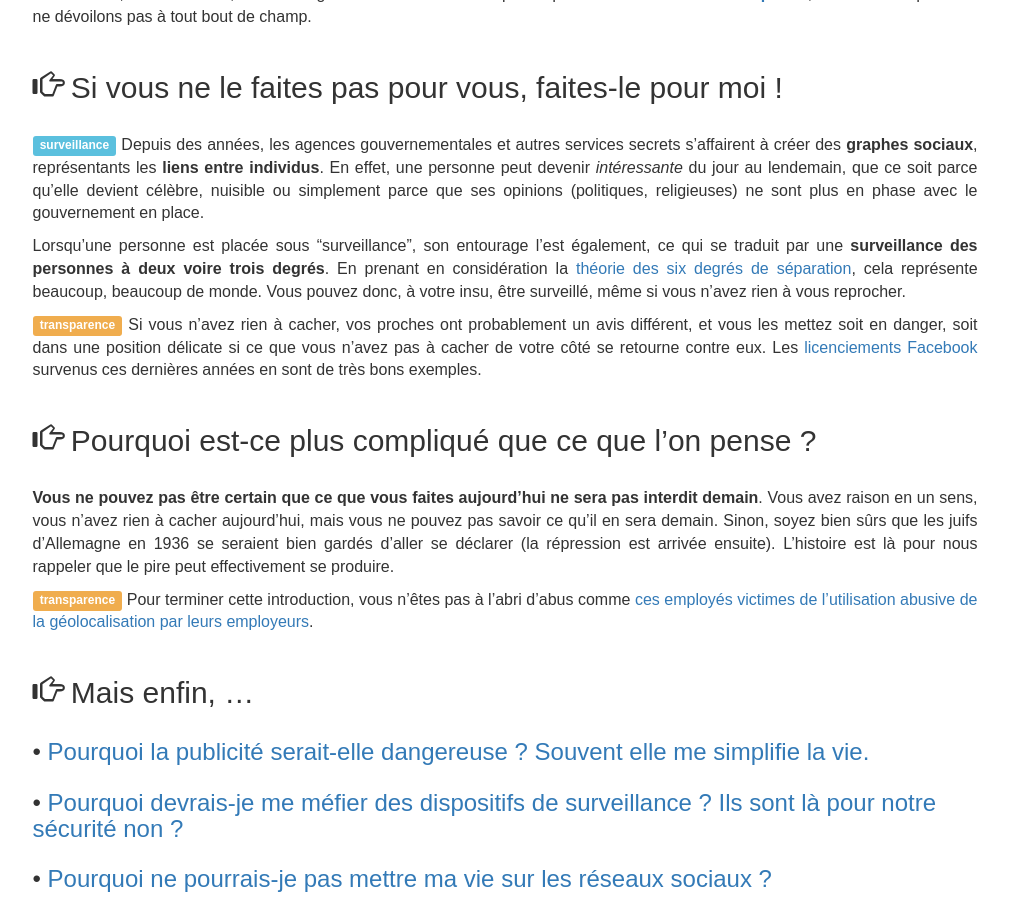
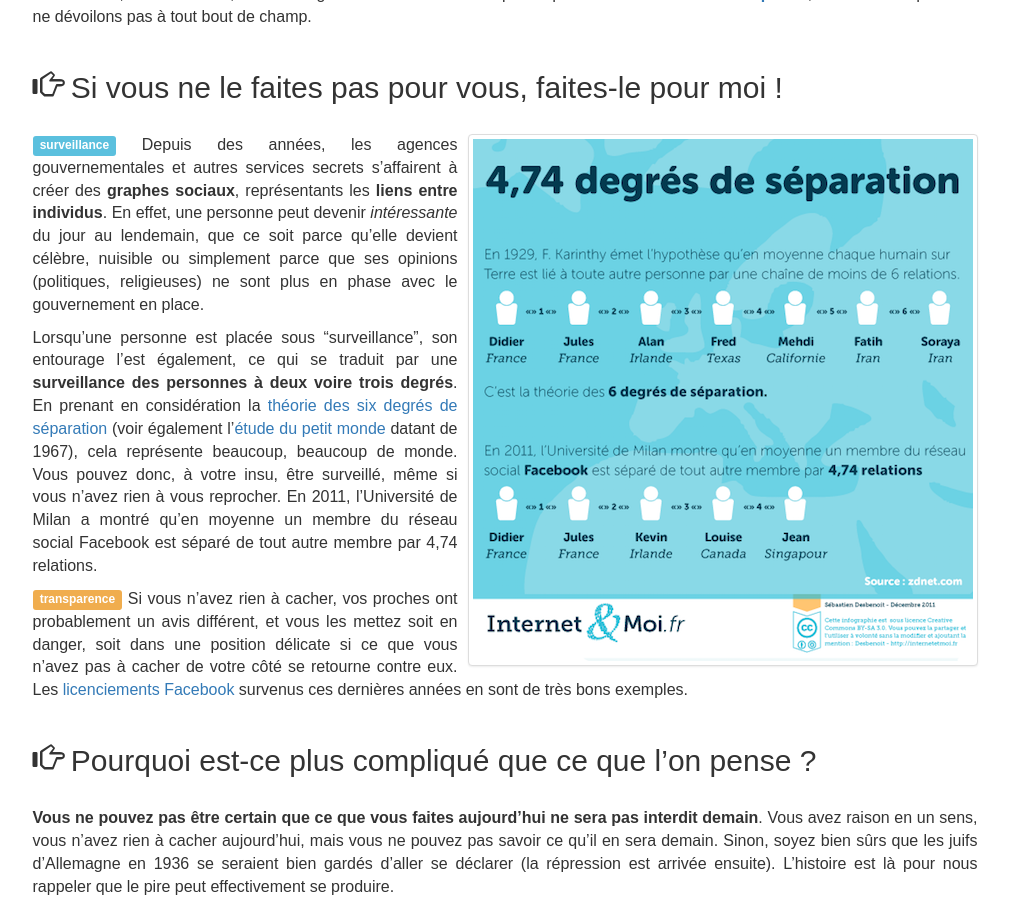
Before and after one commit to willdurand/jenairienacacher.fr, a Jekyll site: the page built from index.md, in a window 1280 px wide and 900 px high, scrolled down 328 px. Shown: the whole window, without its empty margins (135-1144 px from the left). Built offline with Jekyll 4.4.1, drawn with Linux system fonts in a browser that asks for light colours; some web fonts are replaced; Markdown is read by kramdown in place of the engine named in the settings; comment, search, counter and statistics services are not loaded.

Commit message:
add illustration from internetetmoi
See: http://internetetmoi.fr/blog/474-degres-de-separation/

```diff
--- a/_data/headlines.yml
+++ b/_data/headlines.yml
@@ -18,6 +18,7 @@
 -
     title: "Si vous ne le faites pas pour vous, faites-le pour moi !"
     content: >
+        <a href="http://internetetmoi.fr/blog/474-degres-de-separation/"><img src="/images/degres-sep.png" class="pull-right img-responsive floating-image img-thumbnail"></a>
         <a class="label label-info" href="/surveillance.html">surveillance</a>
         Depuis des années, les agences gouvernementales et autres services
         secrets s'affairent à créer des **graphes sociaux**, représentants les
@@ -31,9 +32,14 @@
         l'est également, ce qui se traduit par une **surveillance des personnes à
         deux voire trois degrés**. En prenant en considération la [théorie
         des six degrés de
-        séparation](https://fr.wikipedia.org/wiki/Six_degr%C3%A9s_de_s%C3%A9paration),
-        cela représente beaucoup, beaucoup de monde. Vous pouvez donc, à votre
-        insu, être surveillé, même si vous n'avez rien à vous reprocher.
+        séparation](https://fr.wikipedia.org/wiki/Six_degr%C3%A9s_de_s%C3%A9paration)
+        (voir également l'[étude du petit
+        monde](https://fr.wikipedia.org/wiki/%C3%89tude_du_petit_monde) datant
+        de 1967), cela représente beaucoup, beaucoup de monde. Vous pouvez
+        donc, à votre insu, être surveillé, même si vous n'avez rien à vous
+        reprocher. En 2011, l'Université de Milan a montré qu’en moyenne un
+        membre du réseau social Facebook est séparé de tout autre membre par
+        4,74 relations.
 
 
         <a class="label label-warning" href="/transparence.html">transparence</a>
```
Also changed, not shown: images/degres-sep.png (added), images/facebook-employeur.jpg.
